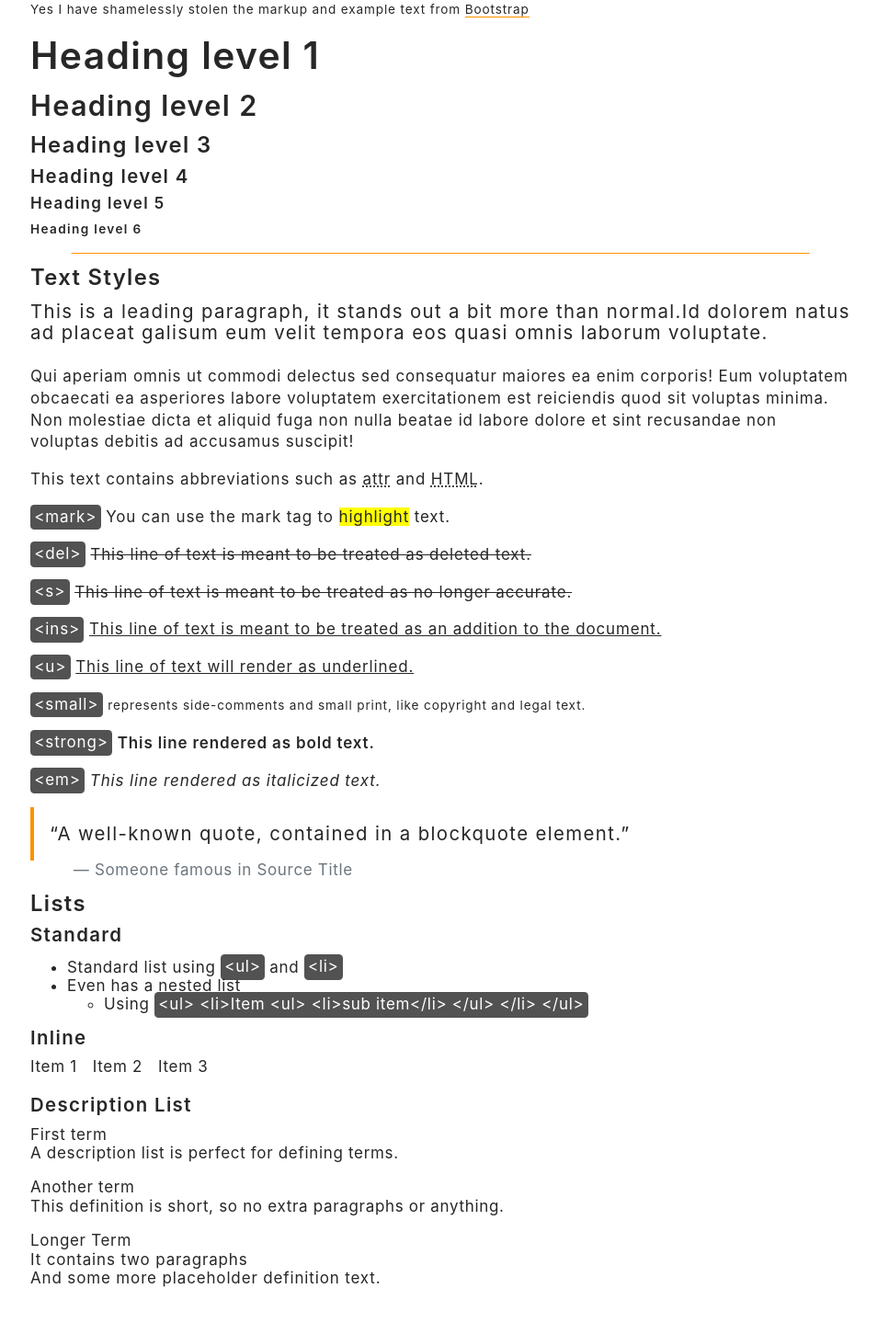
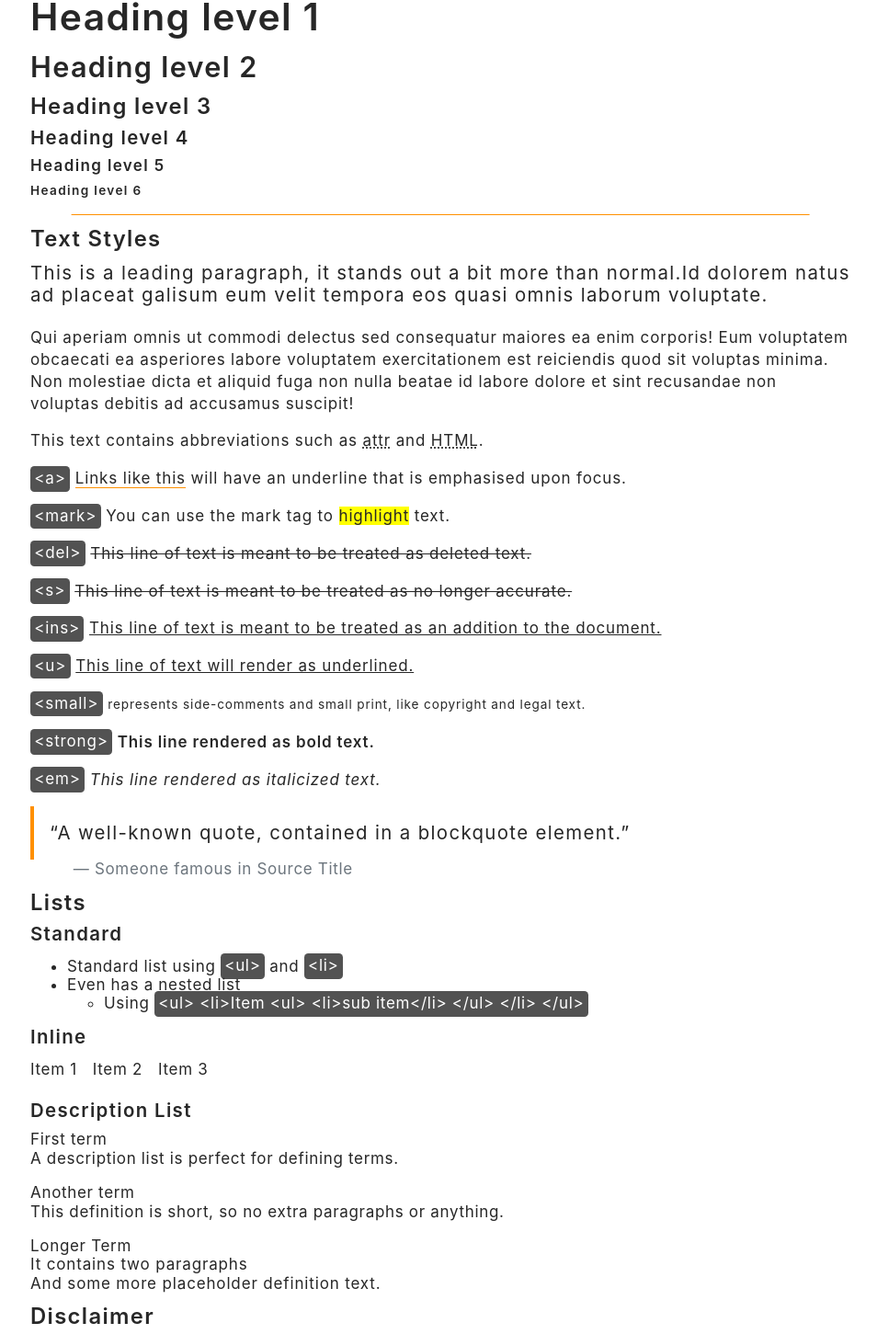
Before and after one commit to jondeaves/jondeaves, a Next.js app: page /typography in a window 1280 px wide. Shown: the part 187-1638 px from the top of the page at 92% size, without its empty margins (161-1115 px from the left). Built offline with nearby package versions, Linux system fonts and the light colour scheme.

Commit message:
style: update typography and turn header into link

```diff
--- a/components/Footer.module.css
+++ b/components/Footer.module.css
@@ -5,11 +5,6 @@
   width: 100%;
 }
 
-/* .footer li {
-  display: inline-block;
-  margin-bottom: 0.5rem;
+.footer ul {
+  margin: 0;
 }
-
-.footer li:not(:last-child) {
-  margin-right: 1rem;
-} */
--- a/components/Header.module.css
+++ b/components/Header.module.css
@@ -18,6 +18,11 @@
   font-size: 2rem;
   line-height: 2.4rem;
   margin: 0;
+}
+
+.heading1 a {
+  border-bottom-color: transparent;
+  color: var(--color-tertiary-font-color);
 }
 
 .heading2 {
--- a/components/Header.tsx
+++ b/components/Header.tsx
@@ -1,3 +1,4 @@
+import Link from "next/link";
 import HeaderStyles from "./Header.module.css";
 
 type HeaderProps = {
@@ -18,7 +19,9 @@ const Header = ({ isHomepage }: HeaderProps) => {
         >
           Welcome, I&apos;m
         </p>
-        <h1 className={HeaderStyles.heading1}>Jon Deaves</h1>
+        <h1 className={HeaderStyles.heading1}>
+          {isHomepage ? <>Jon Deaves</> : <Link href="/">Jon Deaves</Link>}
+        </h1>
         <div>
           <p
             className={isHomepage ? HeaderStyles.text : "hidden"}
--- a/pages/typography.tsx
+++ b/pages/typography.tsx
@@ -1,5 +1,6 @@
 import type { NextPage } from "next";
 import Head from "next/head";
+import Link from "next/link";
 import Layout from "../components/Layout";
 
 const Typography: NextPage = () => {
@@ -15,17 +16,6 @@ const Typography: NextPage = () => {
       </Head>
 
       <Layout>
-        <p>
-          <small>
-            Yes I have shamelessly stolen the markup and example text from{" "}
-            <a
-              href="https://getbootstrap.com/docs/5.2/content/typography/"
-              rel="external"
-            >
-              Bootstrap
-            </a>
-          </small>
-        </p>
         <h1>Heading level 1</h1>
         <h2>Heading level 2</h2>
         <h3>Heading level 3</h3>
@@ -57,6 +47,10 @@ const Typography: NextPage = () => {
           <abbr title="HyperText Markup Language">HTML</abbr>.
         </p>
 
+        <p id="links">
+          <code>&lt;a&gt;</code> <a href="#link">Links like this</a> will have
+          an underline that is emphasised upon focus.
+        </p>
         <p>
           <code>&lt;mark&gt;</code> You can use the mark tag to{" "}
           <mark>highlight</mark> text.
@@ -150,6 +144,21 @@ const Typography: NextPage = () => {
             <p>And some more placeholder definition text.</p>
           </dd>
         </dl>
+
+        <h3>Disclaimer</h3>
+
+        <p>
+          <small>
+            Yes I have shamelessly stolen the markup and example text from{" "}
+            <a
+              href="https://getbootstrap.com/docs/5.2/content/typography/"
+              rel="external"
+            >
+              Bootstrap
+            </a>
+            .
+          </small>
+        </p>
       </Layout>
     </>
   );
--- a/styles/globals.css
+++ b/styles/globals.css
@@ -78,37 +78,37 @@ h6 {
 h1 {
   font-size: 2.4rem;
   line-height: 2.4rem;
-  margin: 1rem 0;
+  margin-bottom: 1rem;
 }
 
 h2 {
   font-size: 1.8rem;
   line-height: 2rem;
-  margin: 1rem 0;
+  margin-bottom: 1rem;
 }
 
 h3 {
   font-size: 1.4rem;
   line-height: 1rem;
-  margin: 1rem 0;
+  margin-bottom: 1rem;
 }
 
 h4 {
   font-size: 1.2rem;
   line-height: 1rem;
-  margin: 0.8rem 0;
+  margin-bottom: 0.8rem;
 }
 
 h5 {
   font-size: 1rem;
   line-height: 1rem;
-  margin: 0.6rem 0;
+  margin-bottom: 0.6rem;
 }
 
 h6 {
   font-size: 0.8rem;
   line-height: 1rem;
-  margin: 0.6rem 0;
+  margin-bottom: 0.6rem;
 }
 
 p {
@@ -145,6 +145,14 @@ a::after {
   width: 0;
 }
 
+a:focus::after,
+a:active::after,
+a:hover::after,
+a:visited::after {
+  transition: width 0.3s ease-out;
+  width: 100%;
+}
+
 strong {
   font-weight: 600;
 }
@@ -162,6 +170,7 @@ code {
 
 blockquote {
   border-left: 0.25rem solid var(--color-primary-border-color);
+  margin-bottom: 1rem;
   padding: 1rem;
 }
 blockquote p {
@@ -170,6 +179,12 @@ blockquote p {
   margin-bottom: 0;
 }
 
+figure {
+  margin-bottom: 1rem;
+}
+figure blockquote {
+  margin-bottom: 0;
+}
 figcaption,
 cite {
   color: var(--color-muted);
@@ -203,7 +218,7 @@ ul ul {
 }
 
 ul.inline {
-  margin: 0;
+  /* margin: 0; */
   padding: 0;
 }
 
@@ -225,14 +240,6 @@ dl dd p {
   margin-bottom: 0;
 }
 
-a:focus::after,
-a:active::after,
-a:hover::after,
-a:visited::after {
-  transition: width 0.3s ease-out;
-  width: 100%;
-}
-
 .hidden {
   left: -999px;
   position: absolute;
```
